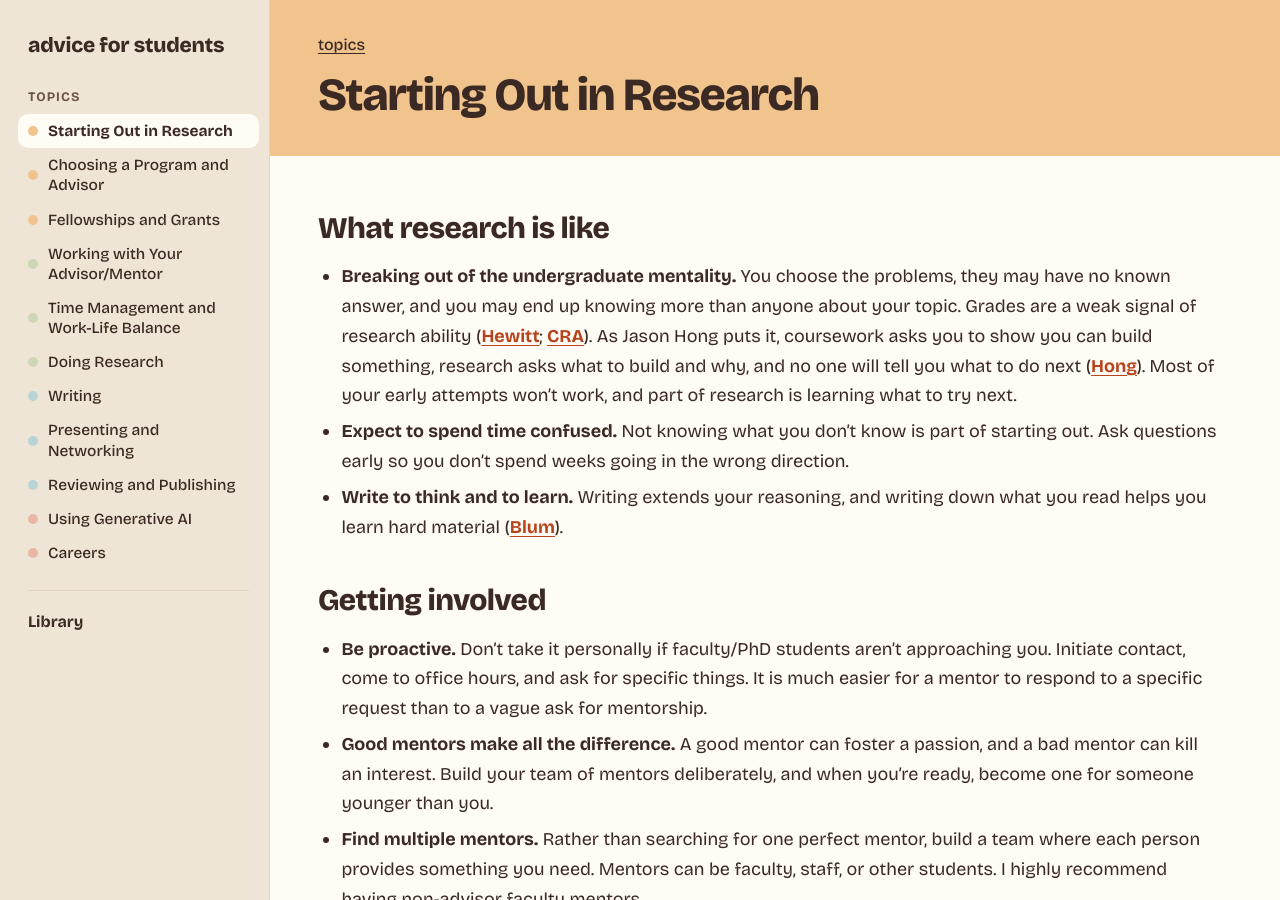
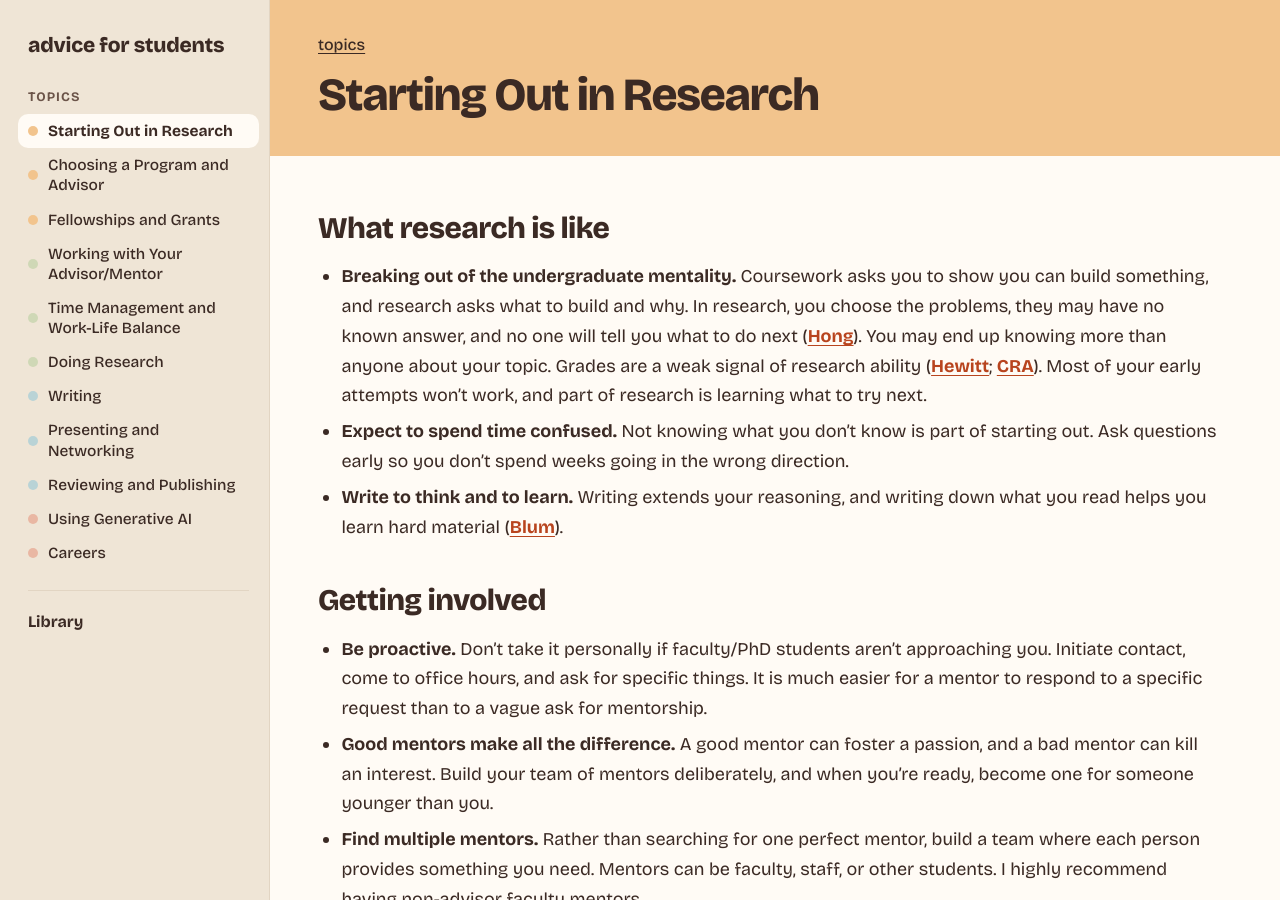
Before and after one commit to merylye/student-advice, a Jekyll site: the page built from topics/starting-out.md, in a window 1280 px wide and 900 px high. Built offline with Jekyll 4.4.1, drawn with Linux system fonts in a browser that asks for light colours.

Commit message:
Rephrase undergraduate mentality bullet
Co-Authored-By: Claude Opus 5.5 <noreply@anthropic.com>
Claude-Session: https://claude.ai/code/session_01C25QM1QrULTUCEMLhuM8KY

```diff
--- a/topics/starting-out.md
+++ b/topics/starting-out.md
@@ -5,7 +5,7 @@ topic: starting-out
 
 ## What research is like
 
-- **Breaking out of the undergraduate mentality.** You choose the problems, they may have no known answer, and you may end up knowing more than anyone about your topic. Grades are a weak signal of research ability ([Hewitt](https://www.cs.columbia.edu/~johnhew/undergrad-researchers.html); [CRA](https://conquer.cra.org/wp-content/uploads/2021/11/ThePhDinComputing_CRAEWebinar.pdf)). As Jason Hong puts it, coursework asks you to show you can build something, research asks what to build and why, and no one will tell you what to do next ([Hong](https://cacm.acm.org/blogcacm/ph-d-s-from-the-facultys-perspective)). Most of your early attempts won't work, and part of research is learning what to try next.
+- **Breaking out of the undergraduate mentality.** Coursework asks you to show you can build something, and research asks what to build and why. In research, you choose the problems, they may have no known answer, and no one will tell you what to do next ([Hong](https://cacm.acm.org/blogcacm/ph-d-s-from-the-facultys-perspective)). You may end up knowing more than anyone about your topic. Grades are a weak signal of research ability ([Hewitt](https://www.cs.columbia.edu/~johnhew/undergrad-researchers.html); [CRA](https://conquer.cra.org/wp-content/uploads/2021/11/ThePhDinComputing_CRAEWebinar.pdf)). Most of your early attempts won't work, and part of research is learning what to try next.
 - **Expect to spend time confused.** Not knowing what you don't know is part of starting out. Ask questions early so you don't spend weeks going in the wrong direction.
 - **Write to think and to learn.** Writing extends your reasoning, and writing down what you read helps you learn hard material ([Blum](https://www.cs.cmu.edu/~mblum/research/pdf/grad.html)).
 
```
